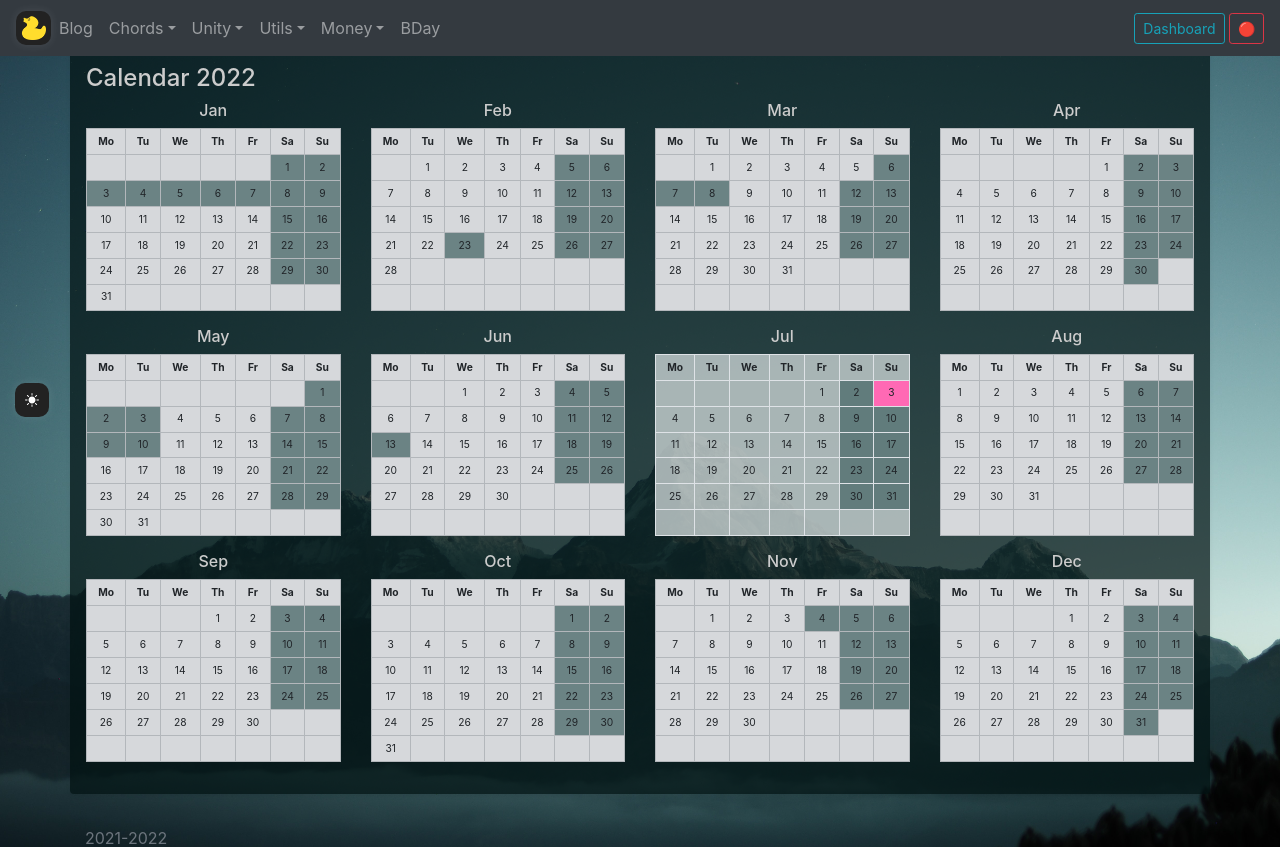
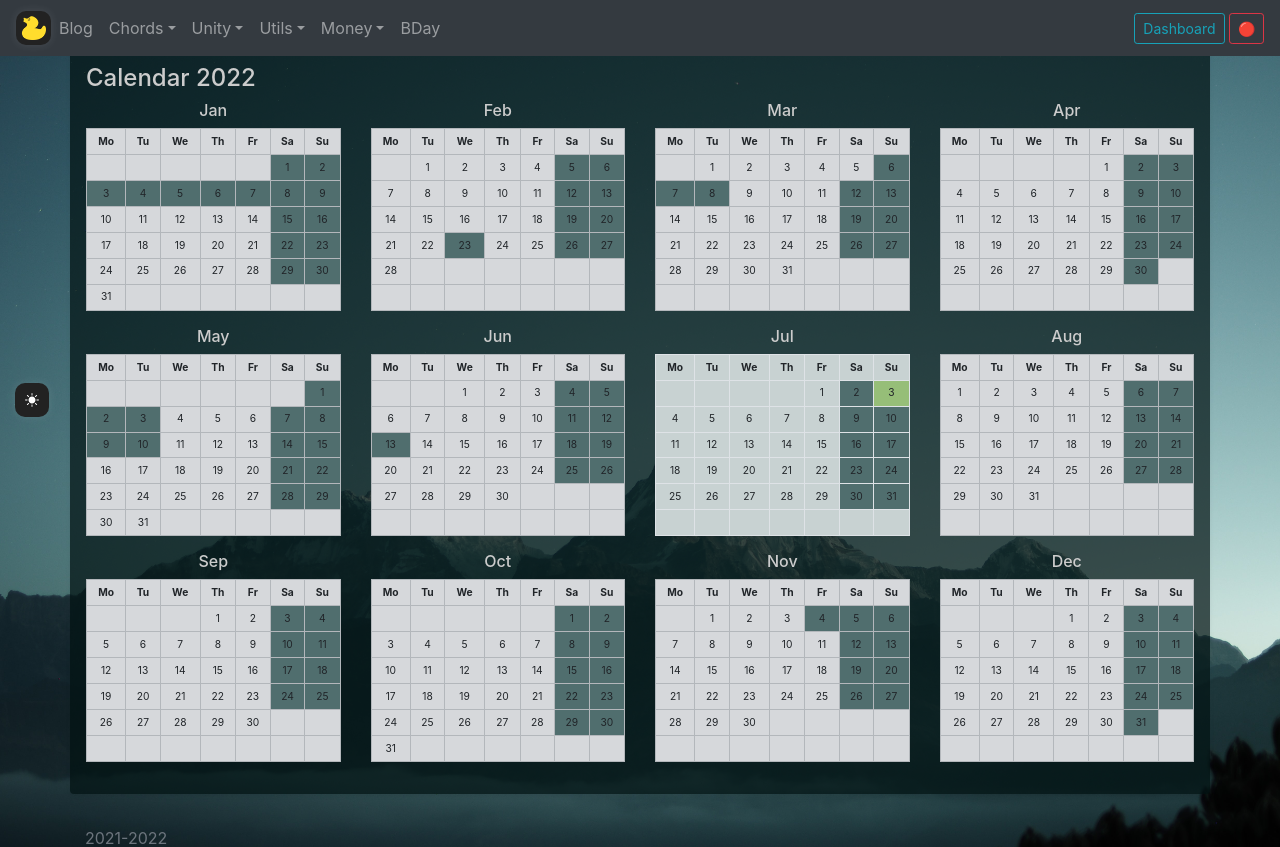
Before and after one commit to on15floor/lab15, a Flask app: page /utils/calendar in a window 1280 px wide. Shown: the top 847 px of the page. Run offline with Flask 3, Linux system fonts and the light colour scheme; parts of the project's set-up code (start-up, migrations or seed data) failed here and were passed over; some libraries are stand-ins or nearby versions.

Commit message:
fixed css

```diff
--- a/static/css/theme_main.css
+++ b/static/css/theme_main.css
@@ -69,13 +69,13 @@ body {
 }
 
 .calendar_this_month {
-    background-color: rgba(200,210,210,0.8);
+    background-color: #c8d2d2;
 }
 
 .calendar_this_day {
-    background-color: hotpink;
+    background-color: #96be78;
 }
 
 .calendar_weekend {
-    background-color: rgba(80,110,110,0.8);
+    background-color: #506e6e;
 }
```
